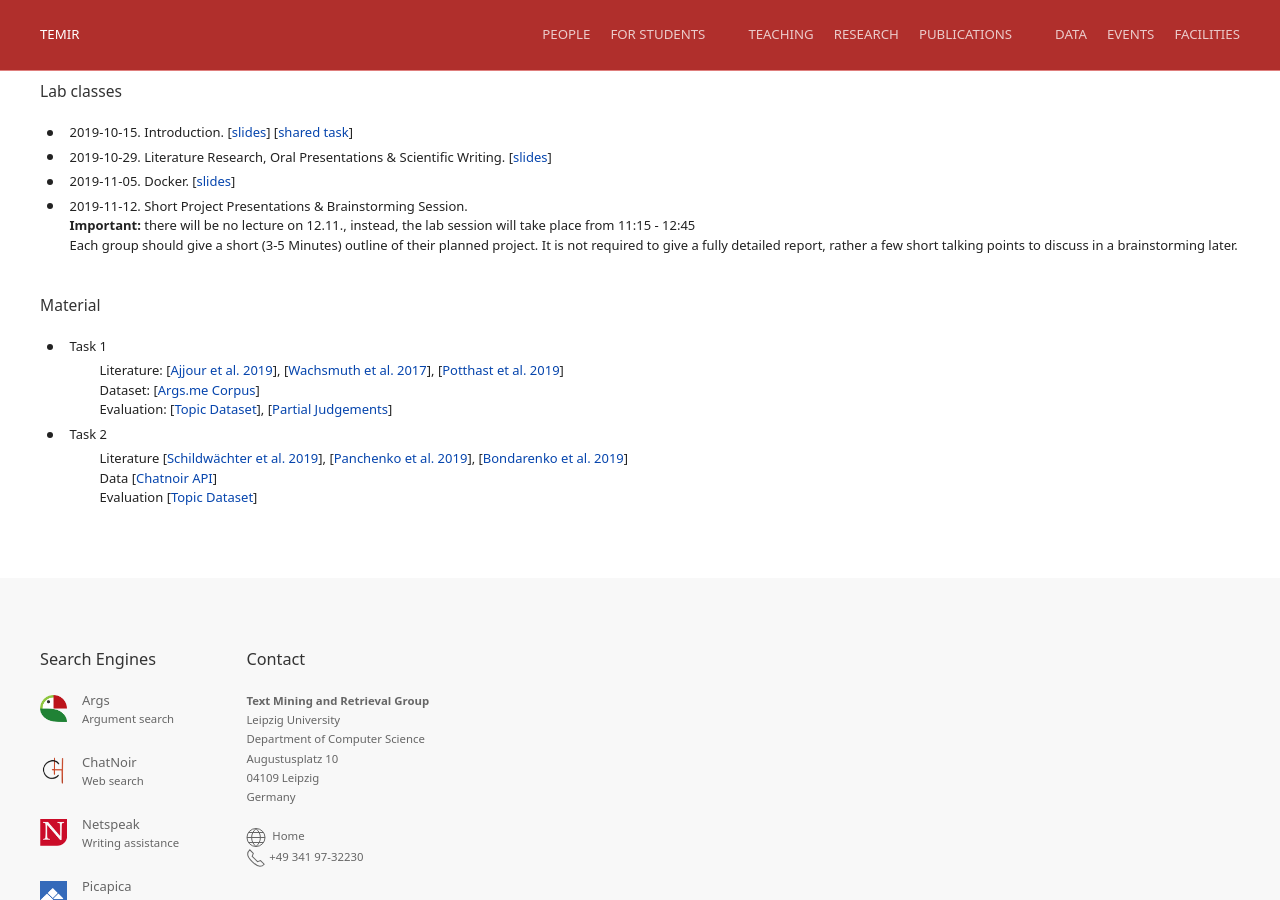
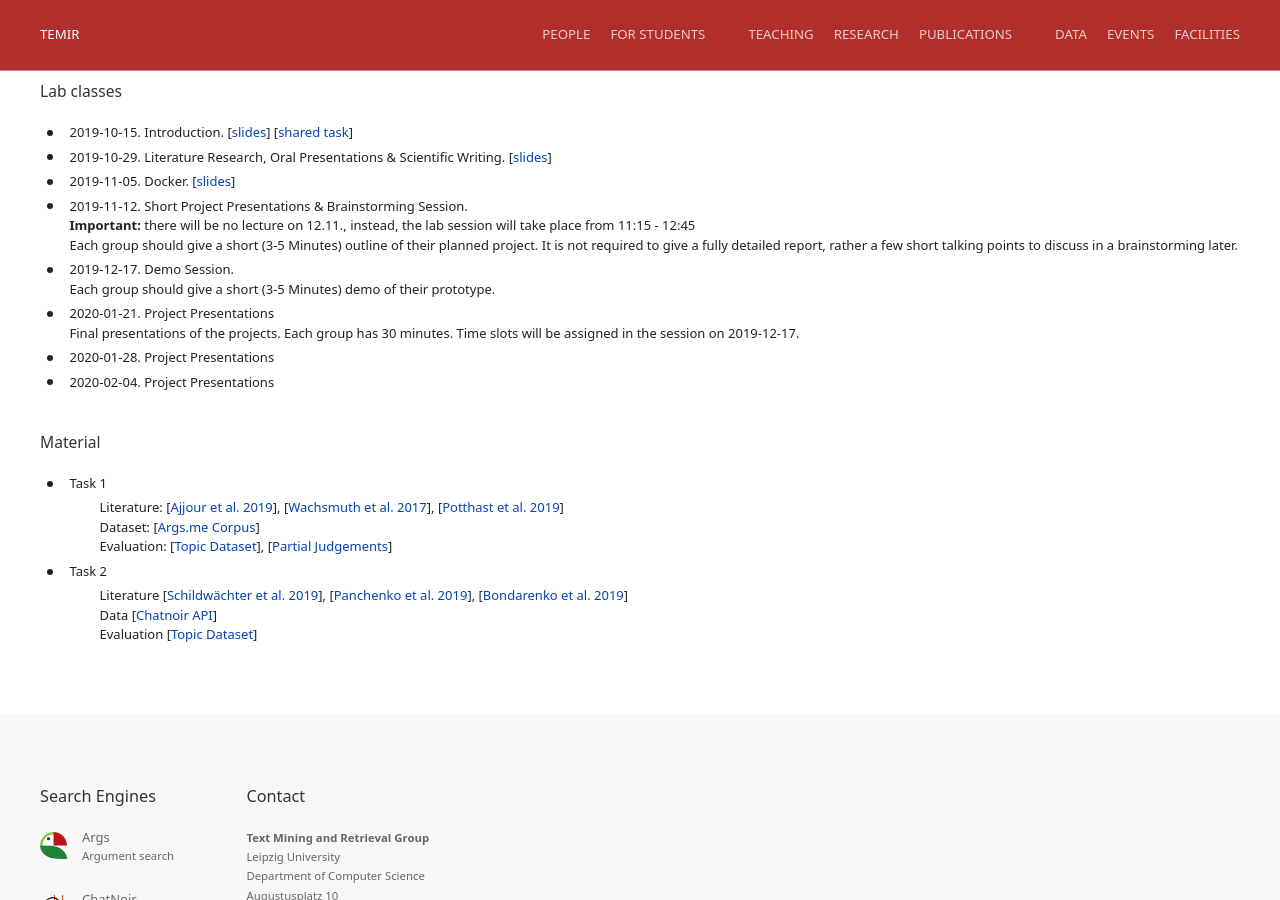
Before and after one commit to temir-org/temir-org.github.io, a Jekyll site: the page built from teaching/information-retrieval.html, in a window 1280 px wide and 900 px high, scrolled down 1250 px. Built offline with Jekyll 4.4.1, drawn with Linux system fonts in a browser that asks for light colours.

Commit message:
Added course dates

```diff
--- a/teaching/information-retrieval.html
+++ b/teaching/information-retrieval.html
@@ -182,6 +182,23 @@ description: Course page of Information Retrieval
           <br> <b>Important:</b> there will be no lecture on 12.11., instead, the lab session will take place from 11:15 - 12:45
           <br> Each group should give a short (3-5 Minutes) outline of their planned project. It is not required to give a fully detailed report, rather a few short talking points to discuss in a brainstorming later.
       </li>
+
+      <li>2019-12-17. Demo Session.
+          <br> Each group should give a short (3-5 Minutes) demo of their prototype.
+      </li>
+
+      <li>2020-01-21. Project Presentations
+          <br> Final presentations of the projects. Each group has 30 minutes. Time slots will be assigned in the session on 2019-12-17.
+      </li>
+      <li>2020-01-28. Project Presentations
+          <br>
+      </li>
+      <li>2020-02-04. Project Presentations
+          <br>
+      </li>
+
+
+
 		</ul>
 		<h3>Material</h3>
 		<ul class="uk-list uk-list-bullet">
```
